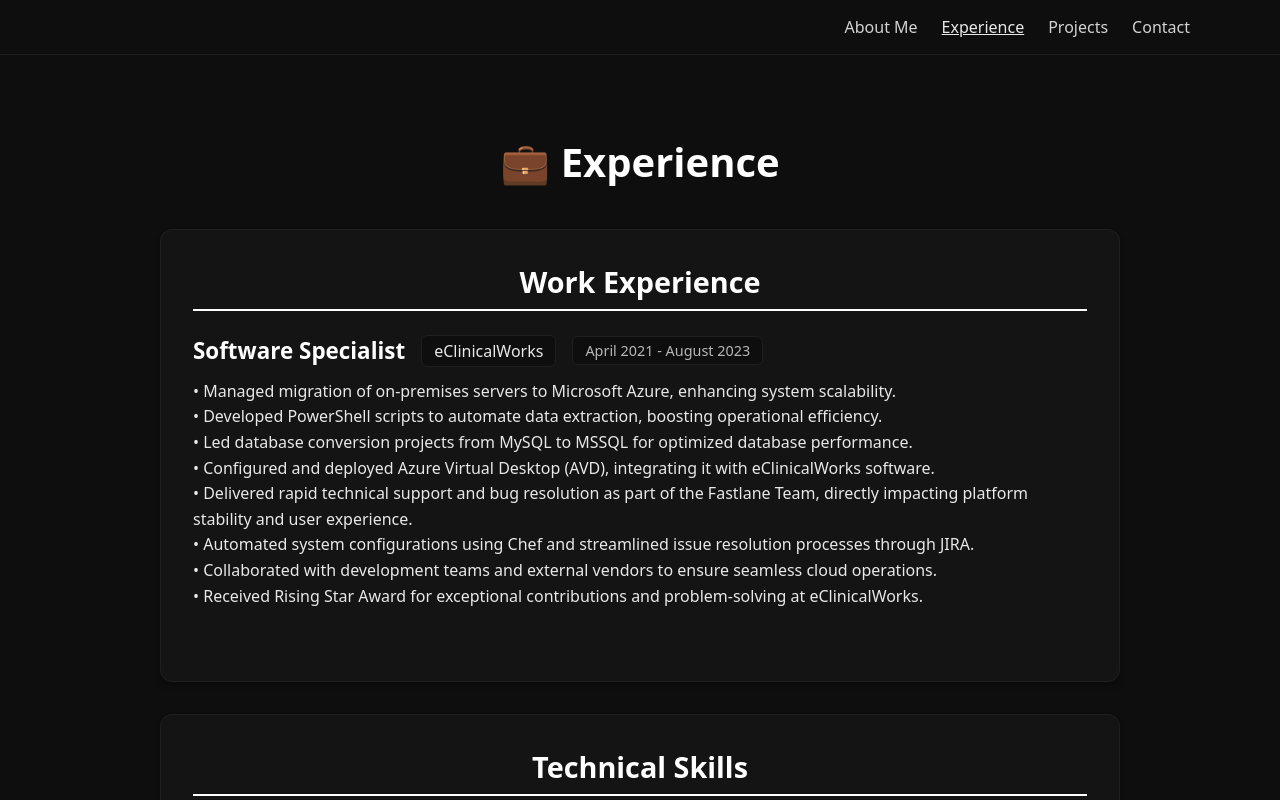
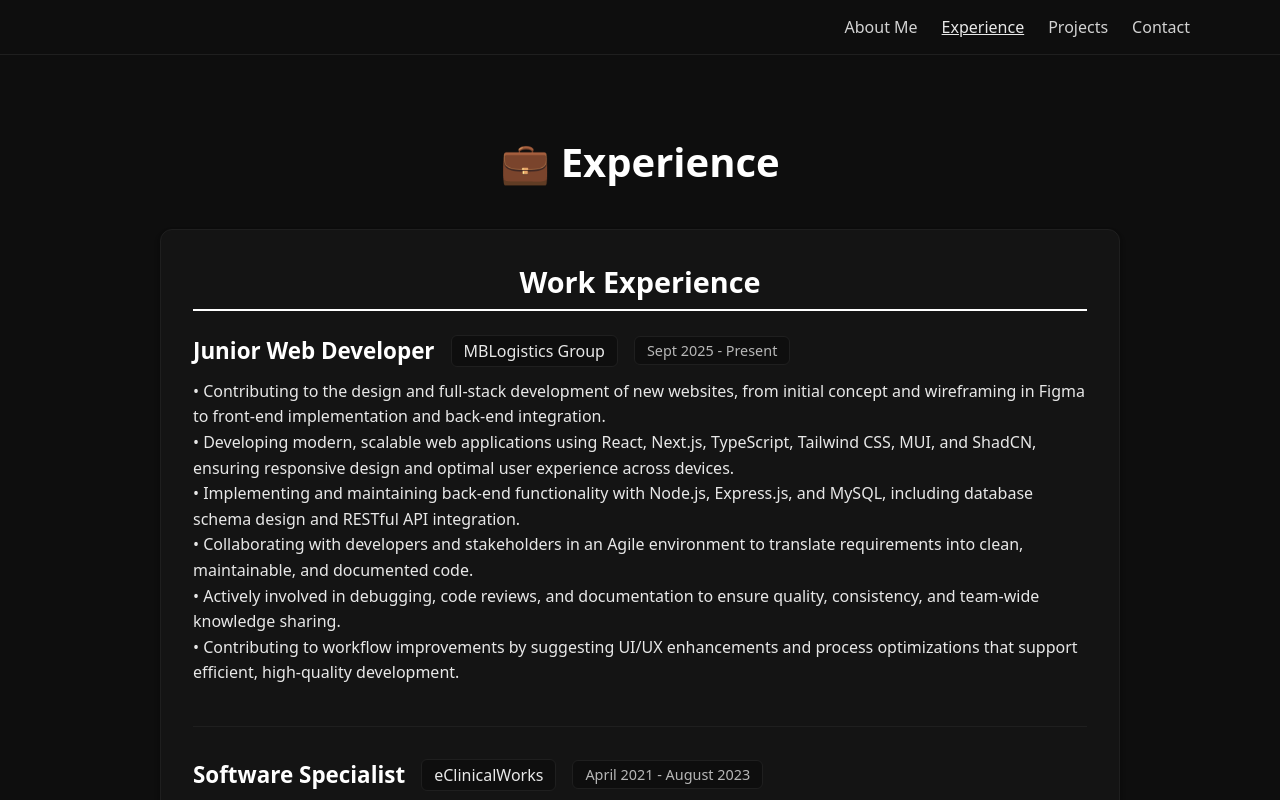
Before and after one commit to ParthMistry57/Portfolio, a React (Vite) app in the folder frontend/: page /experience in a window 1280 px wide. Shown: the top 800 px of the page. Built offline with nearby package versions, Linux system fonts and the light colour scheme.

Commit message:
update work experience

```diff
--- a/frontend/src/pages/Experience.jsx
+++ b/frontend/src/pages/Experience.jsx
@@ -6,6 +6,24 @@
       {/* Work Experience Section */}
       <section className="experience-section">
         <h2 className="section-title">Work Experience</h2>
+
+        <div className="experience-item">
+          <div className="experience-header">
+            <h3 className="job-title">Junior Web Developer</h3>
+            <span className="company">MBLogistics Group</span>
+            <span className="duration">Sept 2025 - Present</span>
+          </div>
+          <div className="experience-content">
+            <p className="job-description">
+            • Contributing to the design and full-stack development of new websites, from initial concept and wireframing in Figma to front-end implementation and back-end integration. <br/>
+            • Developing modern, scalable web applications using React, Next.js, TypeScript, Tailwind CSS, MUI, and ShadCN, ensuring responsive design and optimal user experience across devices. <br/>
+            • Implementing and maintaining back-end functionality with Node.js, Express.js, and MySQL, including database schema design and RESTful API integration. <br/>
+            • Collaborating with developers and stakeholders in an Agile environment to translate requirements into clean, maintainable, and documented code. <br/>
+            • Actively involved in debugging, code reviews, and documentation to ensure quality, consistency, and team-wide knowledge sharing. <br/>
+            • Contributing to workflow improvements by suggesting UI/UX enhancements and process optimizations that support efficient, high-quality development. <br/>
+            </p>
+          </div>
+        </div>
 
         <div className="experience-item">
           <div className="experience-header">
```
